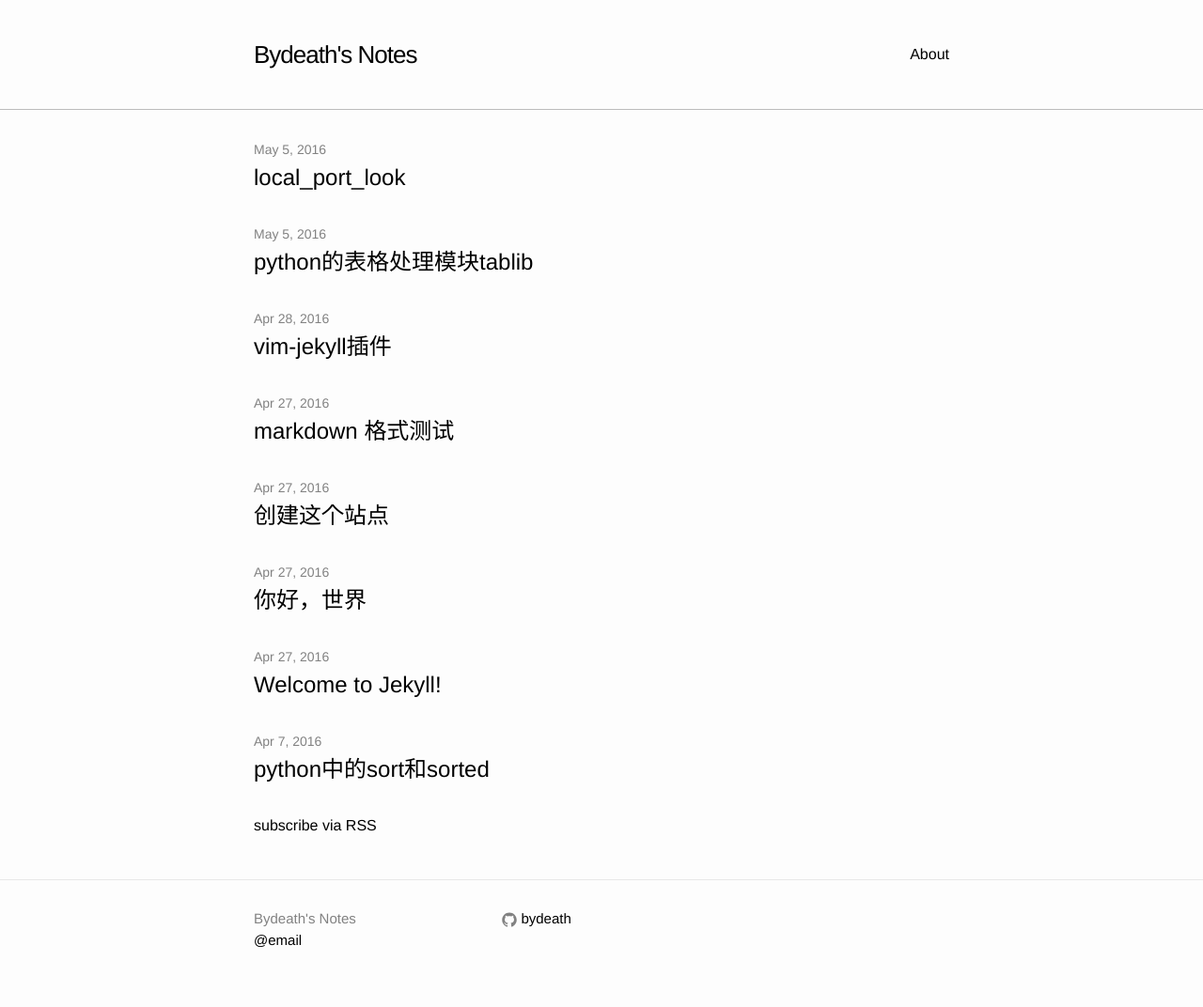
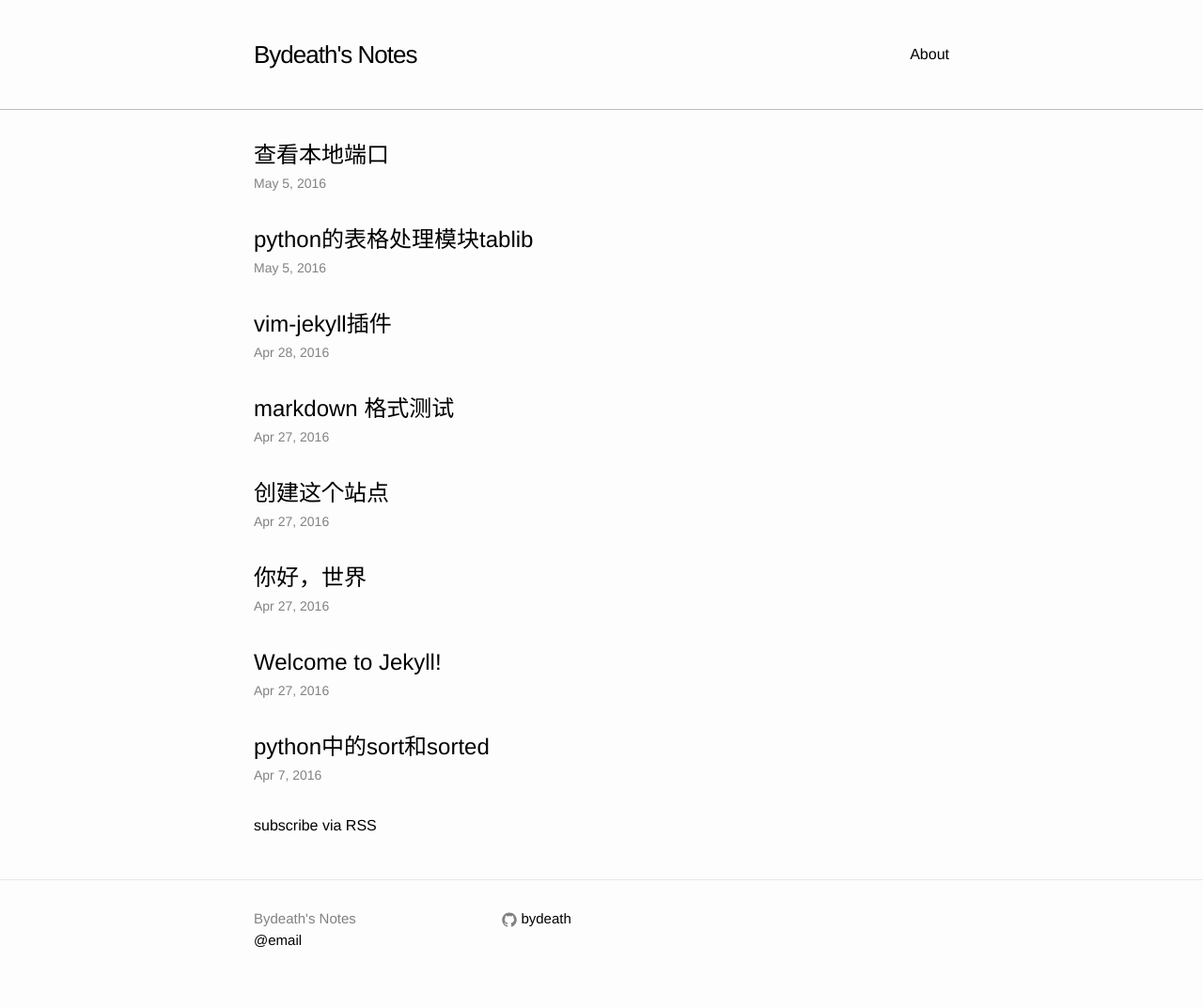
Before and after one commit to bydeath/bydeath.github.io, a Jekyll site: the page built from index.html, in a window 1280 px wide. Shown: the whole page at 94% size. Built offline with Jekyll 4.4.1, drawn with Linux system fonts in a browser that asks for light colours.

Commit message:
post-meta is placed under the post title of the index page

```diff
--- a/_posts/2016-05-05-local-port-look.md
+++ b/_posts/2016-05-05-looking_port.md
@@ -1,6 +1,6 @@
 ---
 layout: post
-title: "local_port_look"
+title: "查看本地端口"
 date: "2016-05-05 23:40:37 +0800"
 ---
 
--- a/_sass/_layout.scss
+++ b/_sass/_layout.scss
@@ -182,6 +182,9 @@
 
     > li {
         margin-bottom: $spacing-unit;
+        h2 {
+            margin-bottom: 0
+        }
     }
 }
 
--- a/index.html
+++ b/index.html
@@ -7,11 +7,10 @@ layout: default
   <ul class="post-list">
     {% for post in site.posts %}
       <li>
-        <span class="post-meta">{{ post.date | date: "%b %-d, %Y" }}</span>
-
         <h2>
           <a class="post-link" href="{{ post.url | prepend: site.baseurl }}">{{ post.title }}</a>
         </h2>
+        <span class="post-meta">{{ post.date | date: "%b %-d, %Y" }}</span>
       </li>
     {% endfor %}
   </ul>
```
